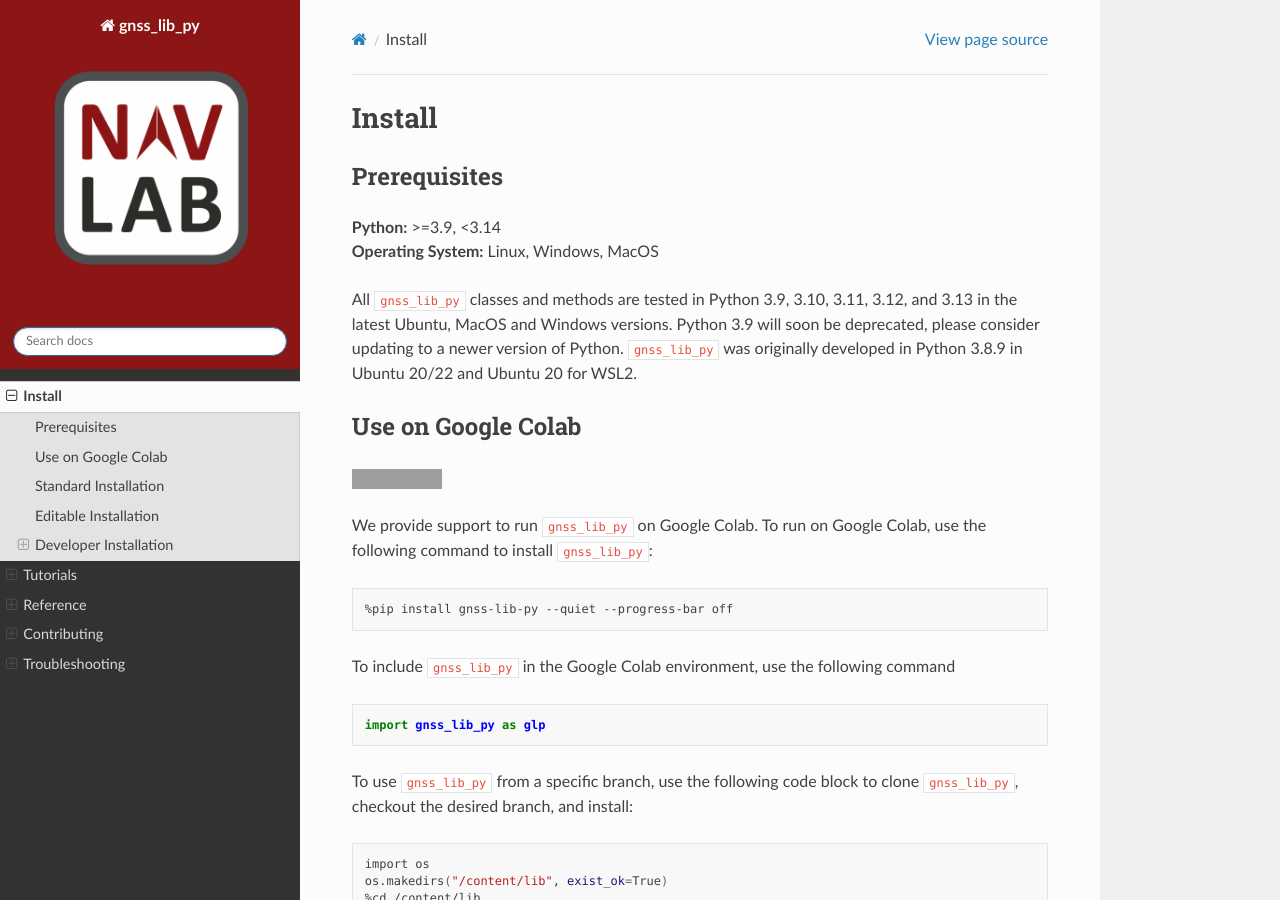
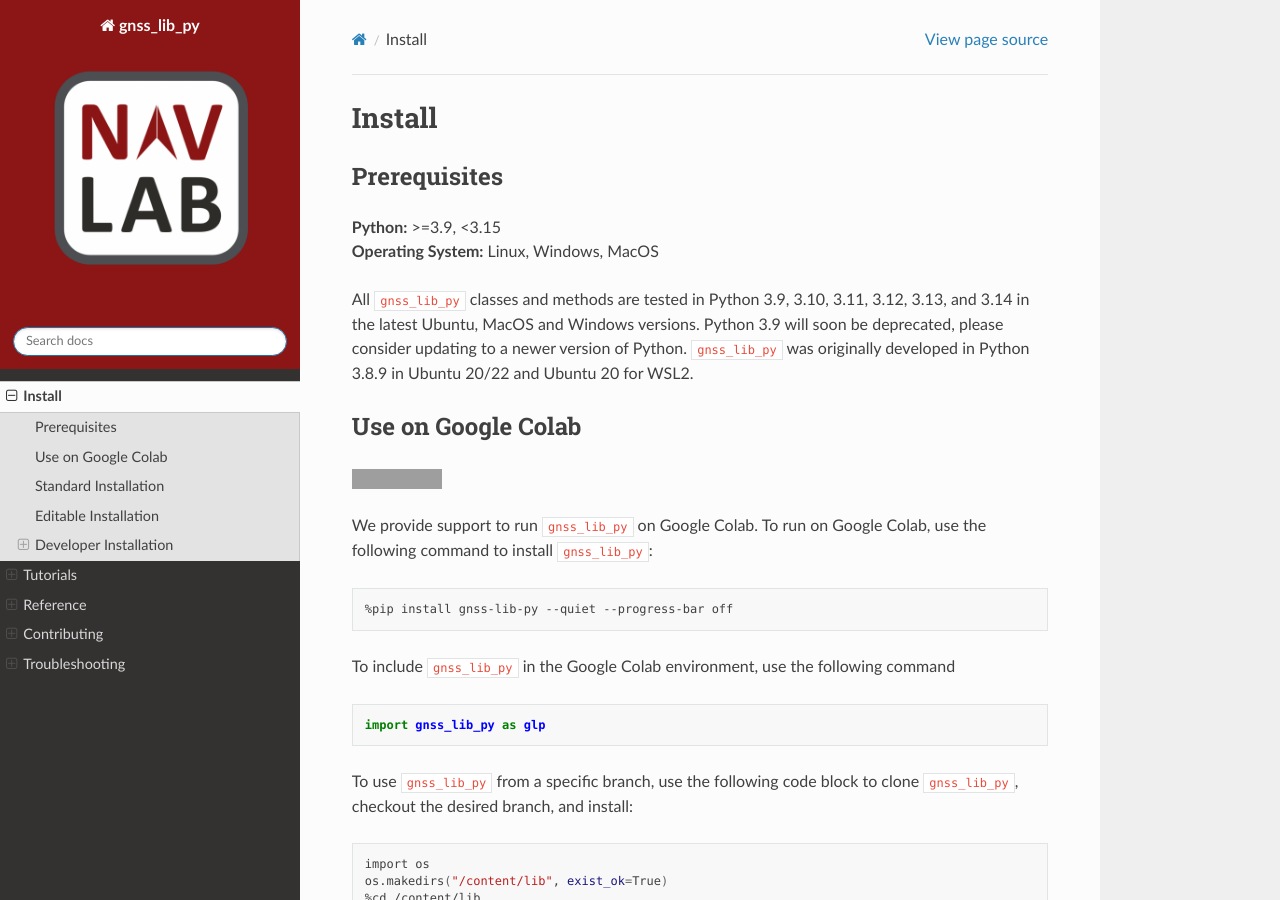
Before and after one commit to Stanford-NavLab/gnss_lib_py, a Sphinx documentation site: the page built from docs/source/install.rst, in a window 1280 px wide and 900 px high. Built offline with Sphinx 7.4.7 and the Read the Docs theme 3.1.0, drawn with Linux system fonts in a browser that asks for light colours; pages that are not in the unit, such as notebooks, are missing from menus; the version number is read from the project's files by our own code; grey boxes are pictures that could not be loaded.

Commit message:
Update 3.14 compat in docs

```diff
--- a/docs/source/install.rst
+++ b/docs/source/install.rst
@@ -6,11 +6,12 @@ Install
 Prerequisites
 -------------
 
-| **Python:** >=3.9, <3.14
+| **Python:** >=3.9, <3.15
 | **Operating System:** Linux, Windows, MacOS
 
 All :code:`gnss_lib_py` classes and methods are tested in Python 3.9,
-3.10, 3.11, 3.12, and 3.13 in the latest Ubuntu, MacOS and Windows versions. Python 3.9 will soon be deprecated, please consider updating to a newer version of Python.
+3.10, 3.11, 3.12, 3.13, and 3.14 in the latest Ubuntu, MacOS and Windows versions.
+Python 3.9 will soon be deprecated, please consider updating to a newer version of Python.
 :code:`gnss_lib_py` was originally developed in Python 3.8.9 in
 Ubuntu 20/22 and Ubuntu 20 for WSL2.
 
```
Also changed, not shown: other parts of docs/source/install.rst (+2 -2 lines).
